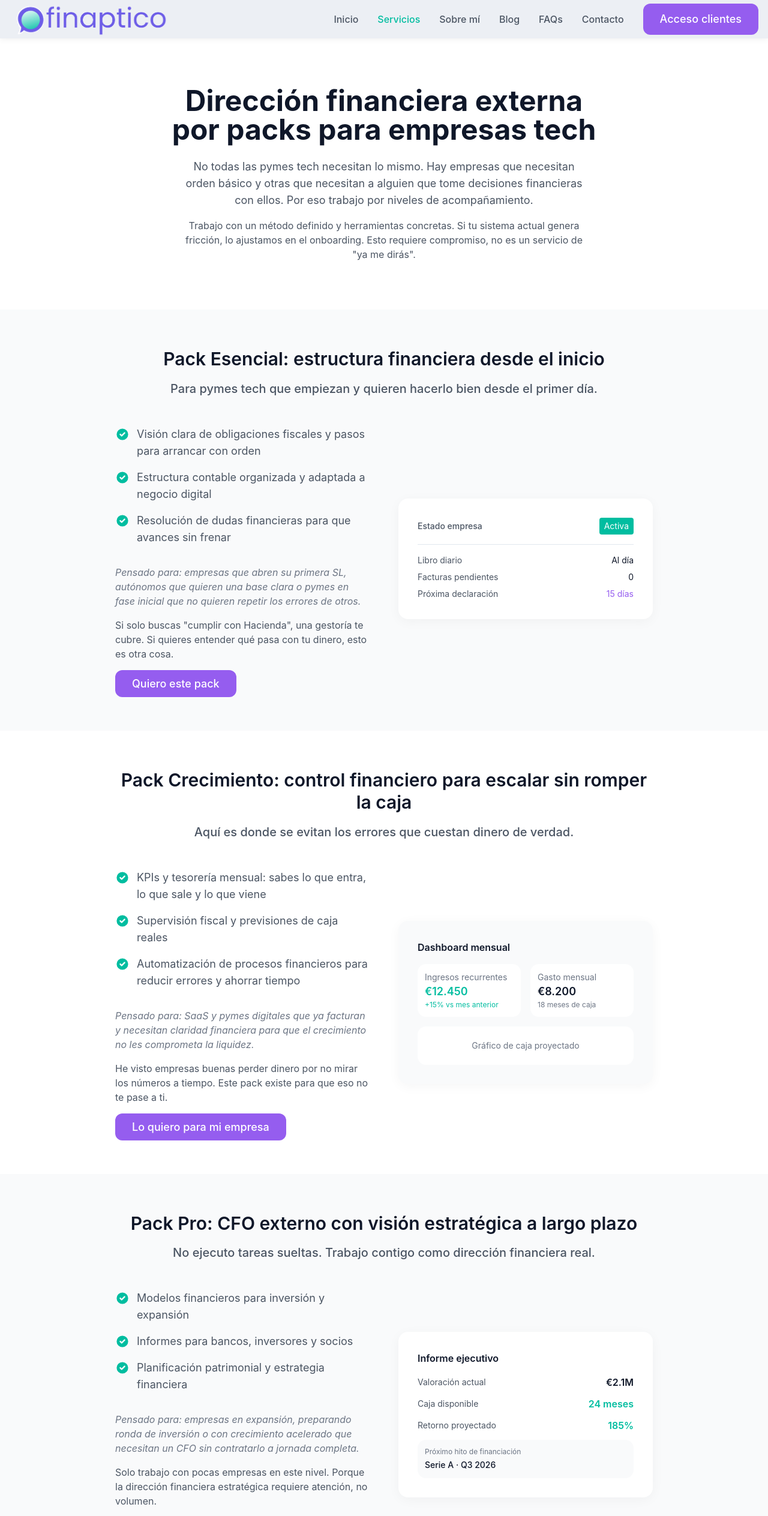
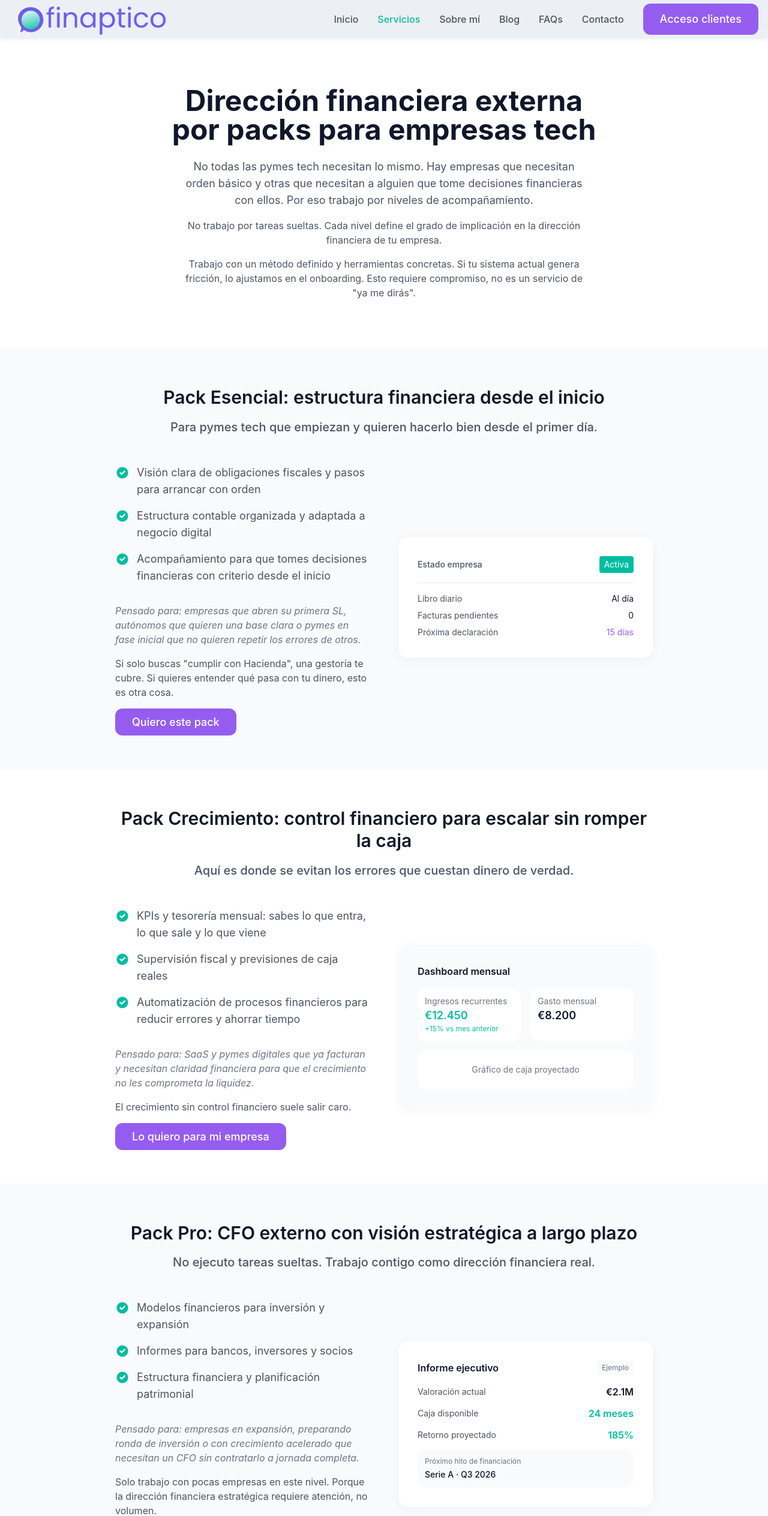
Before and after one commit to Shatzilie/web-finaptico, a React (Vite) app: page /servicios in a window 1280 px wide. Shown: the top 2527 px of the page at 60% size. Built offline with nearby package versions, Linux system fonts and the light colour scheme.

Commit message:
fix: Servicios copy refinements — no jargon, clearer positioning

```diff
--- a/src/pages/Servicios.tsx
+++ b/src/pages/Servicios.tsx
@@ -49,6 +49,9 @@ const Servicios = () => {
             <p className="text-body text-text-secondary max-w-2xl mx-auto mb-4">
               No todas las pymes tech necesitan lo mismo. Hay empresas que necesitan orden básico y otras que necesitan a alguien que tome decisiones financieras con ellos. Por eso trabajo por niveles de acompañamiento.
             </p>
+            <p className="text-base text-text-secondary max-w-2xl mx-auto mb-4">
+              No trabajo por tareas sueltas. Cada nivel define el grado de implicación en la dirección financiera de tu empresa.
+            </p>
             <p className="text-base text-text-secondary max-w-2xl mx-auto">
               Trabajo con un método definido y herramientas concretas. Si tu sistema actual genera fricción, lo ajustamos en el onboarding. Esto requiere compromiso, no es un servicio de "ya me dirás".
             </p>
@@ -83,7 +86,7 @@ const Servicios = () => {
                       <svg className="w-6 h-6 text-secondary mt-0.5 flex-shrink-0" fill="currentColor" viewBox="0 0 20 20">
                         <path fillRule="evenodd" d="M10 18a8 8 0 100-16 8 8 0 000 16zm3.707-9.293a1 1 0 00-1.414-1.414L9 10.586 7.707 9.293a1 1 0 00-1.414 1.414l2 2a1 1 0 001.414 0l4-4z" clipRule="evenodd" />
                       </svg>
-                      <span className="text-body text-text-secondary">Resolución de dudas financieras para que avances sin frenar</span>
+                      <span className="text-body text-text-secondary">Acompañamiento para que tomes decisiones financieras con criterio desde el inicio</span>
                     </li>
                   </ul>
 
@@ -163,7 +166,7 @@ const Servicios = () => {
                     Pensado para: SaaS y pymes digitales que ya facturan y necesitan claridad financiera para que el crecimiento no les comprometa la liquidez.
                   </p>
                   <p className="text-small text-text-secondary mb-6">
-                    He visto empresas buenas perder dinero por no mirar los números a tiempo. Este pack existe para que eso no te pase a ti.
+                    El crecimiento sin control financiero suele salir caro.
                   </p>
 
                   <Link to="/contacto?pack=crecimiento" className="btn-primary">
@@ -183,7 +186,6 @@ const Servicios = () => {
                       <div className="bg-white rounded-lg p-3">
                         <div className="text-sm text-text-muted">Gasto mensual</div>
                         <div className="text-lg font-semibold text-text-primary">€8.200</div>
-                        <div className="text-xs text-text-muted">18 meses de caja</div>
                       </div>
                     </div>
                     <div className="h-16 bg-white rounded-lg flex items-center justify-center">
@@ -224,7 +226,7 @@ const Servicios = () => {
                       <svg className="w-6 h-6 text-secondary mt-0.5 flex-shrink-0" fill="currentColor" viewBox="0 0 20 20">
                         <path fillRule="evenodd" d="M10 18a8 8 0 100-16 8 8 0 000 16zm3.707-9.293a1 1 0 00-1.414-1.414L9 10.586 7.707 9.293a1 1 0 00-1.414 1.414l2 2a1 1 0 001.414 0l4-4z" clipRule="evenodd" />
                       </svg>
-                      <span className="text-body text-text-secondary">Planificación patrimonial y estrategia financiera</span>
+                      <span className="text-body text-text-secondary">Estructura financiera y planificación patrimonial</span>
                     </li>
                   </ul>
 
@@ -241,7 +243,10 @@ const Servicios = () => {
                 </div>
 
                 <div className="bg-white rounded-2xl p-8 shadow-[0_4px_20px_rgba(0,0,0,0.04)]">
-                  <h4 className="font-semibold text-text-primary mb-4">Informe ejecutivo</h4>
+                  <div className="flex items-center justify-between mb-4">
+                    <h4 className="font-semibold text-text-primary">Informe ejecutivo</h4>
+                    <span className="text-xs text-text-muted bg-section-light px-2 py-1 rounded">Ejemplo</span>
+                  </div>
                   <div className="space-y-3">
                     <div className="flex justify-between items-center">
                       <span className="text-sm text-text-secondary">Valoración actual</span>
@@ -272,7 +277,7 @@ const Servicios = () => {
             <div className="max-w-4xl mx-auto">
               <h2 id="comparativa" className="text-h2 text-text-primary text-center mb-4">Comparativa de servicios de dirección financiera</h2>
               <p className="text-body text-text-secondary text-center mb-4">Revisa qué incluye cada nivel y elige el que se ajusta a tu momento.</p>
-              <p className="text-sm text-text-muted text-center mb-12 italic">Si dudas entre dos packs, el inferior suele quedarse corto antes de seis meses.</p>
+              <p className="text-sm text-text-muted text-center mb-12 italic">Si dudas entre dos niveles, lo revisamos en la llamada y decidimos según tu situación real.</p>
 
               <div className="bg-white rounded-2xl overflow-hidden shadow-lg">
                 <div className="overflow-x-auto">
@@ -410,7 +415,7 @@ const Servicios = () => {
               <div className="cta-gradient">
                 <h2 className="text-2xl md:text-3xl font-bold mb-4">¿No tienes claro qué pack necesitas?</h2>
                 <p className="text-lg mb-8 opacity-90">
-                  Cuéntame en qué punto está tu empresa. Te digo cuál encaja de verdad, o si ninguno tiene sentido ahora mismo.
+                  Revisamos tu situación financiera y vemos si tiene sentido trabajar juntos.
                 </p>
                 <Link
                   to="/contacto"
```
